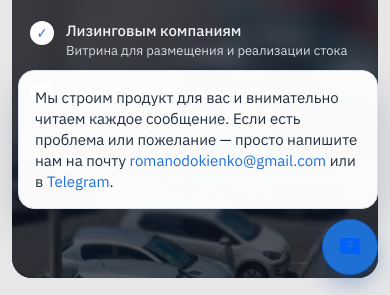
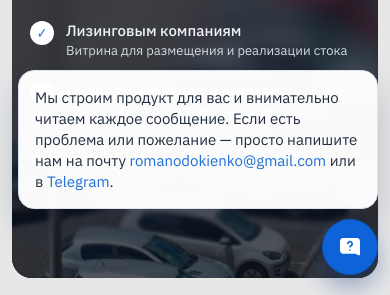
Before and after one commit to RomanOdokienko/ReActiv, a React (Vite) app in the folder frontend/: page /login in a window 390 px wide. Both pictures are taken after a click on the button "Открыть обратную связь". Shown: the part 557-852 px from the top of the page. Built offline with nearby package versions, Linux system fonts and the light colour scheme; no server answers.

Commit message:
ui(feedback): make floating contact widget global with active state

```diff
--- a/frontend/src/App.tsx
+++ b/frontend/src/App.tsx
@@ -1,6 +1,7 @@
 import { useEffect, useRef, useState } from "react";
 import { NavLink, Navigate, Route, Routes } from "react-router-dom";
 import { getCurrentUser, logActivityEvent, logout } from "./api/client";
+import { FeedbackWidget } from "./components/FeedbackWidget";
 import { CatalogPage } from "./pages/CatalogPage";
 import { AdminActivityPage } from "./pages/AdminActivityPage";
 import { AdminUsersPage } from "./pages/AdminUsersPage";
@@ -85,16 +86,20 @@ export function App() {
 
   if (authState === "checking") {
     return (
+      <>
         <div className="app">
           <div className="panel">
             <h2>Проверка сессии...</h2>
           </div>
         </div>
+        <FeedbackWidget />
+      </>
     );
   }
 
   if (authState === "unauthorized") {
     return (
+      <>
         <div className="app">
           <Routes>
             <Route
@@ -111,25 +116,38 @@ export function App() {
             <Route path="*" element={<Navigate to="/login" replace />} />
           </Routes>
         </div>
+        <FeedbackWidget />
+      </>
     );
   }
 
   return (
+    <>
       <div className="app">
         <div className="nav-wrap">
           <nav className="nav">
             {canAccessUpload && (
-            <NavLink to="/upload" className={({ isActive }) => (isActive ? "active" : "")}>Загрузка</NavLink>
+              <NavLink to="/upload" className={({ isActive }) => (isActive ? "active" : "")}>
+                Загрузка
+              </NavLink>
             )}
             {isAdmin && (
-            <NavLink to="/catalog" className={({ isActive }) => (isActive ? "active" : "")}>Каталог</NavLink>
+              <NavLink to="/catalog" className={({ isActive }) => (isActive ? "active" : "")}>
+                Каталог
+              </NavLink>
             )}
-          <NavLink to="/showcase" className={({ isActive }) => (isActive ? "active" : "")}>Витрина</NavLink>
+            <NavLink to="/showcase" className={({ isActive }) => (isActive ? "active" : "")}>
+              Витрина
+            </NavLink>
             {isAdmin && (
-            <NavLink to="/admin/users" className={({ isActive }) => (isActive ? "active" : "")}>Пользователи</NavLink>
+              <NavLink to="/admin/users" className={({ isActive }) => (isActive ? "active" : "")}>
+                Пользователи
+              </NavLink>
             )}
             {isAdmin && (
-            <NavLink to="/admin/activity" className={({ isActive }) => (isActive ? "active" : "")}>Активность</NavLink>
+              <NavLink to="/admin/activity" className={({ isActive }) => (isActive ? "active" : "")}>
+                Активность
+              </NavLink>
             )}
           </nav>
           <div className="nav-actions">
@@ -150,7 +168,13 @@ export function App() {
           />
           <Route
             path="/upload"
-          element={canAccessUpload ? <UploadPage canAccessCatalog={canAccessCatalog} /> : <Navigate to="/showcase" replace />}
+            element={
+              canAccessUpload ? (
+                <UploadPage canAccessCatalog={canAccessCatalog} />
+              ) : (
+                <Navigate to="/showcase" replace />
+              )
+            }
           />
           <Route
             path="/catalog"
@@ -172,5 +196,7 @@ export function App() {
           />
         </Routes>
       </div>
+      <FeedbackWidget />
+    </>
   );
 }
--- /dev/null
+++ b/frontend/src/components/FeedbackWidget.tsx
@@ -0,0 +1,75 @@
+import { useEffect, useRef, useState } from "react";
+
+export function FeedbackWidget() {
+  const [isOpen, setIsOpen] = useState(false);
+  const panelRef = useRef<HTMLDivElement | null>(null);
+  const buttonRef = useRef<HTMLButtonElement | null>(null);
+
+  useEffect(() => {
+    if (!isOpen) {
+      return;
+    }
+
+    function handleOutsideClick(event: PointerEvent): void {
+      const target = event.target as Node | null;
+      if (
+        target &&
+        !panelRef.current?.contains(target) &&
+        !buttonRef.current?.contains(target)
+      ) {
+        setIsOpen(false);
+      }
+    }
+
+    function handleEscape(event: KeyboardEvent): void {
+      if (event.key === "Escape") {
+        setIsOpen(false);
+      }
+    }
+
+    document.addEventListener("pointerdown", handleOutsideClick);
+    document.addEventListener("keydown", handleEscape);
+
+    return () => {
+      document.removeEventListener("pointerdown", handleOutsideClick);
+      document.removeEventListener("keydown", handleEscape);
+    };
+  }, [isOpen]);
+
+  return (
+    <div className="feedback-widget">
+      {isOpen && (
+        <div
+          id="feedback-widget-panel"
+          ref={panelRef}
+          className="feedback-widget__panel"
+          role="dialog"
+          aria-label="Обратная связь"
+        >
+          <p>
+            Мы строим продукт для вас и внимательно читаем каждое сообщение. Если есть проблема или пожелание —
+            просто напишите нам на почту <a href="mailto:romanodokienko@gmail.com">romanodokienko@gmail.com</a> или
+            в{" "}
+            <a href="https://t.me/romanodokienko" target="_blank" rel="noreferrer">
+              Telegram
+            </a>
+            .
+          </p>
+        </div>
+      )}
+
+      <button
+        ref={buttonRef}
+        type="button"
+        className={`feedback-widget__button ${isOpen ? "is-open" : ""}`}
+        aria-label="Открыть обратную связь"
+        aria-haspopup="dialog"
+        aria-controls="feedback-widget-panel"
+        aria-expanded={isOpen}
+        onClick={() => setIsOpen((value) => !value)}
+      >
+        <img src="/message-square-question.svg" alt="" aria-hidden="true" />
+      </button>
+    </div>
+  );
+}
--- a/frontend/src/pages/LoginPage.tsx
+++ b/frontend/src/pages/LoginPage.tsx
@@ -1,4 +1,4 @@
-import { useEffect, useRef, useState } from "react";
+import { useEffect, useState } from "react";
 import type { FormEvent } from "react";
 import { logActivityEvent, login } from "../api/client";
 import type { AuthUser } from "../types/api";
@@ -12,9 +12,6 @@ export function LoginPage({ onLoginSuccess }: LoginPageProps) {
   const [password, setPassword] = useState("");
   const [isSubmitting, setIsSubmitting] = useState(false);
   const [error, setError] = useState<string | null>(null);
-  const [isFeedbackOpen, setIsFeedbackOpen] = useState(false);
-  const feedbackPanelRef = useRef<HTMLDivElement | null>(null);
-  const feedbackButtonRef = useRef<HTMLButtonElement | null>(null);
 
   useEffect(() => {
     document.body.classList.add("auth-page");
@@ -22,37 +19,6 @@ export function LoginPage({ onLoginSuccess }: LoginPageProps) {
       document.body.classList.remove("auth-page");
     };
   }, []);
-
-  useEffect(() => {
-    if (!isFeedbackOpen) {
-      return;
-    }
-
-    function handleOutsideClick(event: PointerEvent): void {
-      const target = event.target as Node | null;
-      if (
-        target &&
-        !feedbackPanelRef.current?.contains(target) &&
-        !feedbackButtonRef.current?.contains(target)
-      ) {
-        setIsFeedbackOpen(false);
-      }
-    }
-
-    function handleEscape(event: KeyboardEvent): void {
-      if (event.key === "Escape") {
-        setIsFeedbackOpen(false);
-      }
-    }
-
-    document.addEventListener("pointerdown", handleOutsideClick);
-    document.addEventListener("keydown", handleEscape);
-
-    return () => {
-      document.removeEventListener("pointerdown", handleOutsideClick);
-      document.removeEventListener("keydown", handleEscape);
-    };
-  }, [isFeedbackOpen]);
 
   async function handleSubmit(event: FormEvent<HTMLFormElement>): Promise<void> {
     event.preventDefault();
@@ -147,41 +113,6 @@ export function LoginPage({ onLoginSuccess }: LoginPageProps) {
           </aside>
         </div>
       </div>
-
-      <div className="auth-feedback-widget">
-        {isFeedbackOpen && (
-          <div
-            id="auth-feedback-panel"
-            ref={feedbackPanelRef}
-            className="auth-feedback-widget__panel"
-            role="dialog"
-            aria-label="Обратная связь"
-          >
-            <p>
-              Мы строим продукт для вас и внимательно читаем каждое сообщение. Если есть проблема или пожелание —
-              просто напишите нам на почту{" "}
-              <a href="mailto:romanodokienko@gmail.com">romanodokienko@gmail.com</a> или в{" "}
-              <a href="https://t.me/romanodokienko" target="_blank" rel="noreferrer">
-                Telegram
-              </a>
-              .
-            </p>
-          </div>
-        )}
-
-        <button
-          ref={feedbackButtonRef}
-          type="button"
-          className="auth-feedback-widget__button"
-          aria-label="Открыть обратную связь"
-          aria-haspopup="dialog"
-          aria-controls="auth-feedback-panel"
-          aria-expanded={isFeedbackOpen}
-          onClick={() => setIsFeedbackOpen((value) => !value)}
-        >
-          <img src="/message-square-question.svg" alt="" aria-hidden="true" />
-        </button>
-      </div>
     </section>
   );
 }
--- a/frontend/src/style.css
+++ b/frontend/src/style.css
@@ -349,7 +349,7 @@ a {
   color: rgba(230, 235, 242, 0.9);
 }
 
-.auth-feedback-widget {
+.feedback-widget {
   position: fixed;
   right: 26px;
   bottom: 24px;
@@ -359,7 +359,7 @@ a {
   gap: 12px;
 }
 
-.auth-feedback-widget__panel {
+.feedback-widget__panel {
   width: min(420px, calc(100vw - 28px));
   padding: 20px 22px;
   border-radius: 22px;
@@ -368,44 +368,58 @@ a {
   box-shadow: 0 18px 36px rgba(16, 31, 62, 0.2);
 }
 
-.auth-feedback-widget__panel p {
+.feedback-widget__panel p {
   margin: 0;
   color: #232f40;
   font-size: 16px;
   line-height: 1.42;
 }
 
-.auth-feedback-widget__panel a {
+.feedback-widget__panel a {
   color: #1f70d4;
   text-decoration: none;
 }
 
-.auth-feedback-widget__panel a:hover {
+.feedback-widget__panel a:hover {
   text-decoration: underline;
 }
 
-.auth-feedback-widget__button {
+.feedback-widget__button {
   width: 60px;
   min-width: 60px;
   min-height: 60px;
   padding: 0;
   border-radius: 999px;
-  border: 1px solid #0f60c7;
-  background: #1f70d4;
+  border: 1px solid #0f63d4;
+  background: #156fe8;
   box-shadow: 0 10px 22px rgba(26, 80, 156, 0.35);
   display: inline-flex;
   align-items: center;
   justify-content: center;
-}
-
-.auth-feedback-widget__button img {
+  transition: background-color 160ms ease, border-color 160ms ease, box-shadow 160ms ease;
+}
+
+.feedback-widget__button img {
   width: 28px;
   height: 28px;
-}
-
-.auth-feedback-widget__button:hover:not(:disabled) {
+  filter: brightness(0) invert(1);
+}
+
+.feedback-widget__button:hover:not(:disabled),
+.feedback-widget__button.is-open {
+  border-color: #0b58bd;
+  background: #0f63d9;
+  transform: none;
+  box-shadow: 0 12px 26px rgba(20, 65, 128, 0.42);
+}
+
+.feedback-widget__button:focus-visible {
+  outline: 3px solid rgba(21, 111, 232, 0.26);
+  outline-offset: 2px;
+}
+
+.feedback-widget__button:hover:not(:disabled):not(.is-open) {
   transform: translateY(-1px);
-  box-shadow: 0 12px 26px rgba(26, 80, 156, 0.4);
 }
 
 .nav a {
@@ -2586,30 +2600,30 @@ tbody tr:nth-child(even) {
     line-height: 18px;
   }
 
-  .auth-feedback-widget {
+  .feedback-widget {
     right: 12px;
     bottom: 12px;
     gap: 10px;
   }
 
-  .auth-feedback-widget__panel {
+  .feedback-widget__panel {
     width: min(360px, calc(100vw - 24px));
     padding: 16px 16px;
     border-radius: 16px;
   }
 
-  .auth-feedback-widget__panel p {
+  .feedback-widget__panel p {
     font-size: 15px;
     line-height: 1.4;
   }
 
-  .auth-feedback-widget__button {
+  .feedback-widget__button {
     width: 56px;
     min-width: 56px;
     min-height: 56px;
   }
 
-  .auth-feedback-widget__button img {
+  .feedback-widget__button img {
     width: 24px;
     height: 24px;
   }
```
Lines whose indentation alone changed are shown as unchanged.
